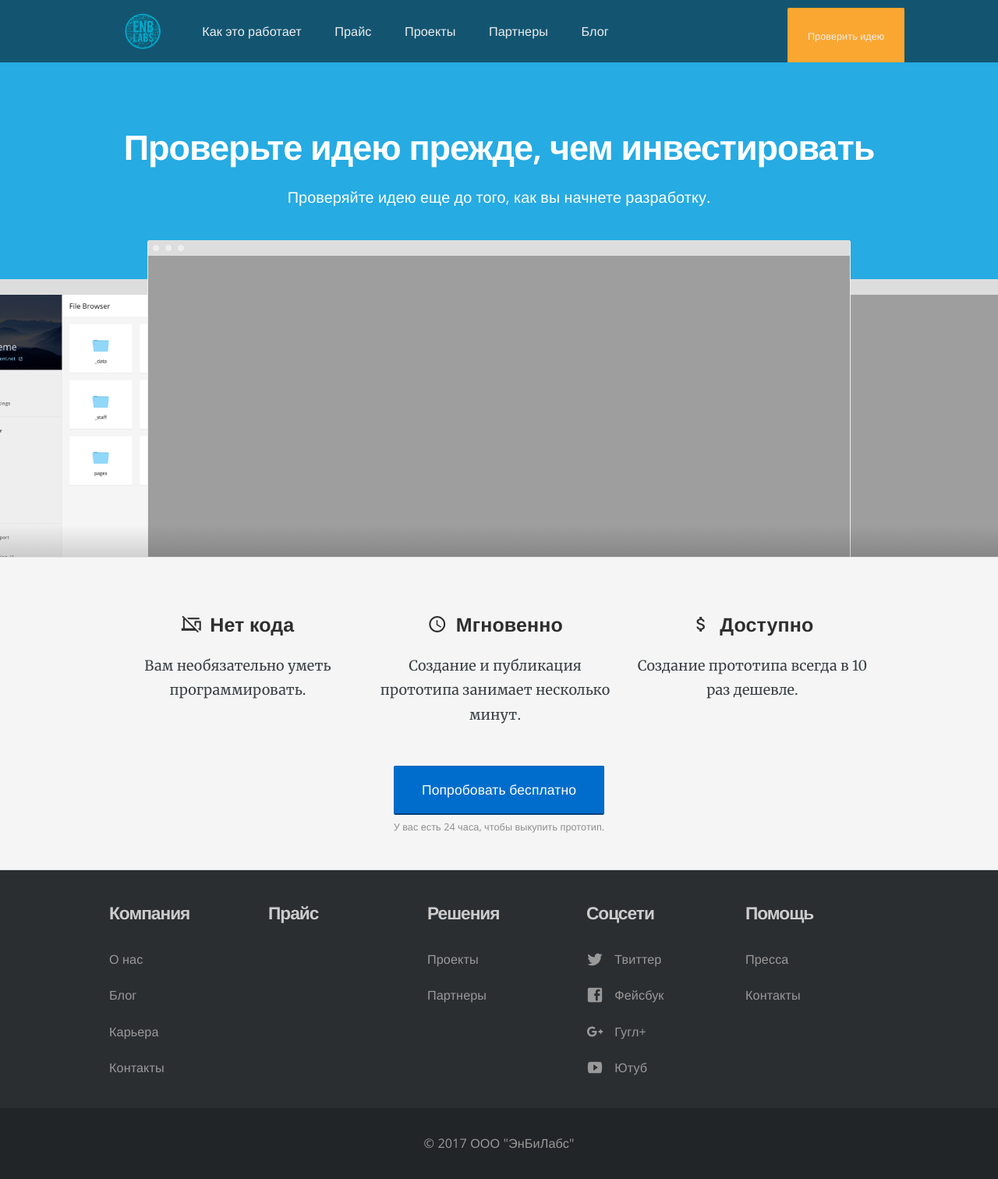
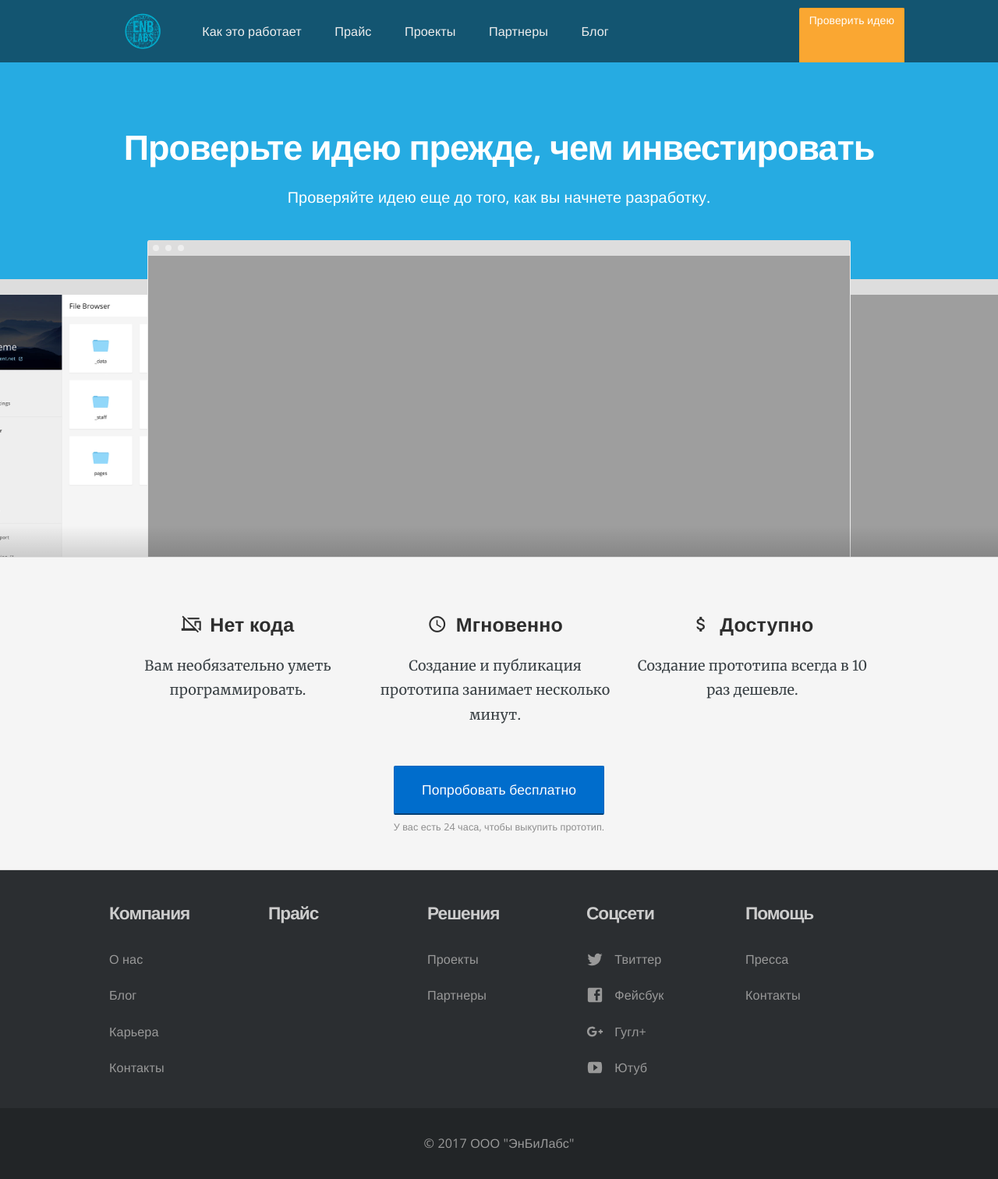
Before and after one commit to RakhimyanTim/enblabs.github.io, a Jekyll site: the page built from pages/index.html, in a window 1280 px wide. Shown: the whole page at 78% size. Built offline with Jekyll 4.4.1, drawn with Linux system fonts in a browser that asks for light colours; nearby versions of some CDN libraries.

Commit message:
Update default.html

```diff
--- a/_layouts/default.html
+++ b/_layouts/default.html
@@ -32,7 +32,7 @@
 					</ul>
 
 					<ul class="user">
-						<li class="btn btn-warning"><a href="https://goo.gl/forms/XSokvk5lUzY4Vpbl2" target="_blank">Проверить идею</a></li>
+						<li><a href="https://goo.gl/forms/XSokvk5lUzY4Vpbl2" class="btn btn-warning" target="_blank">Проверить идею</a></li>
 					</ul>
 				</div>
 
```
